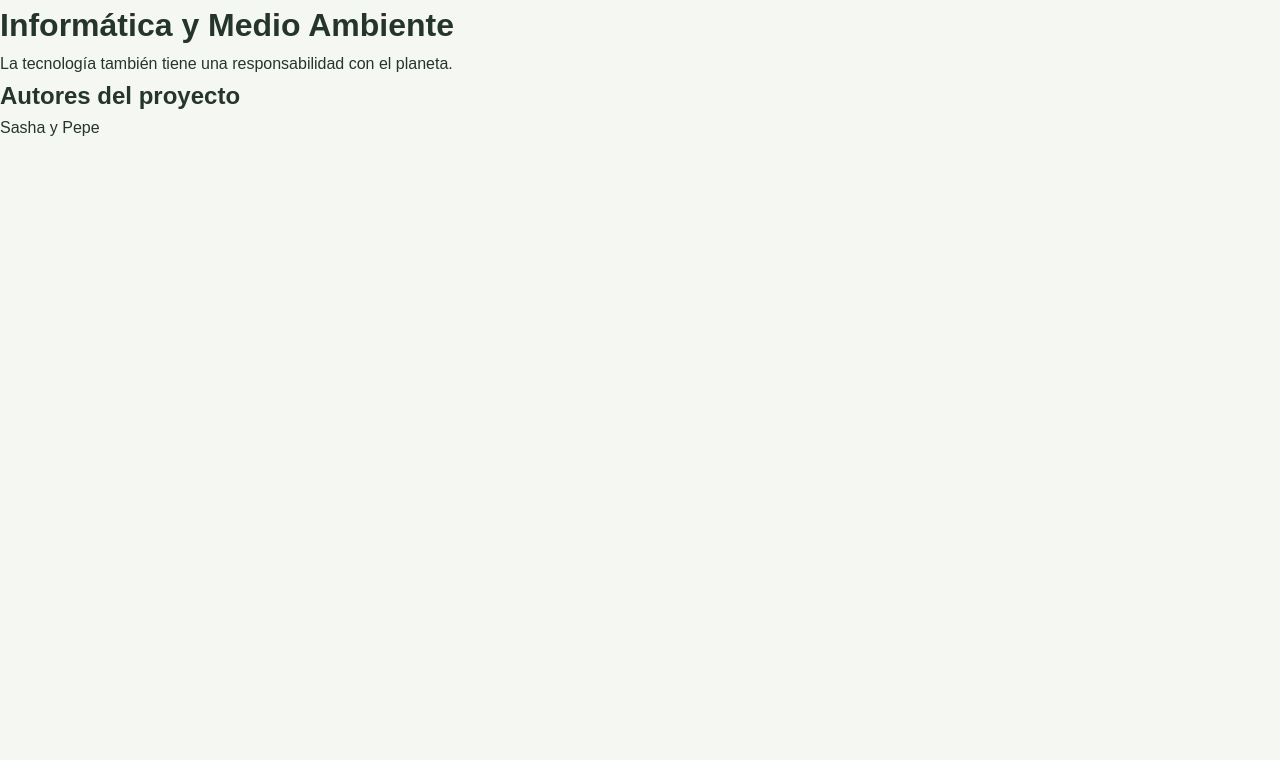
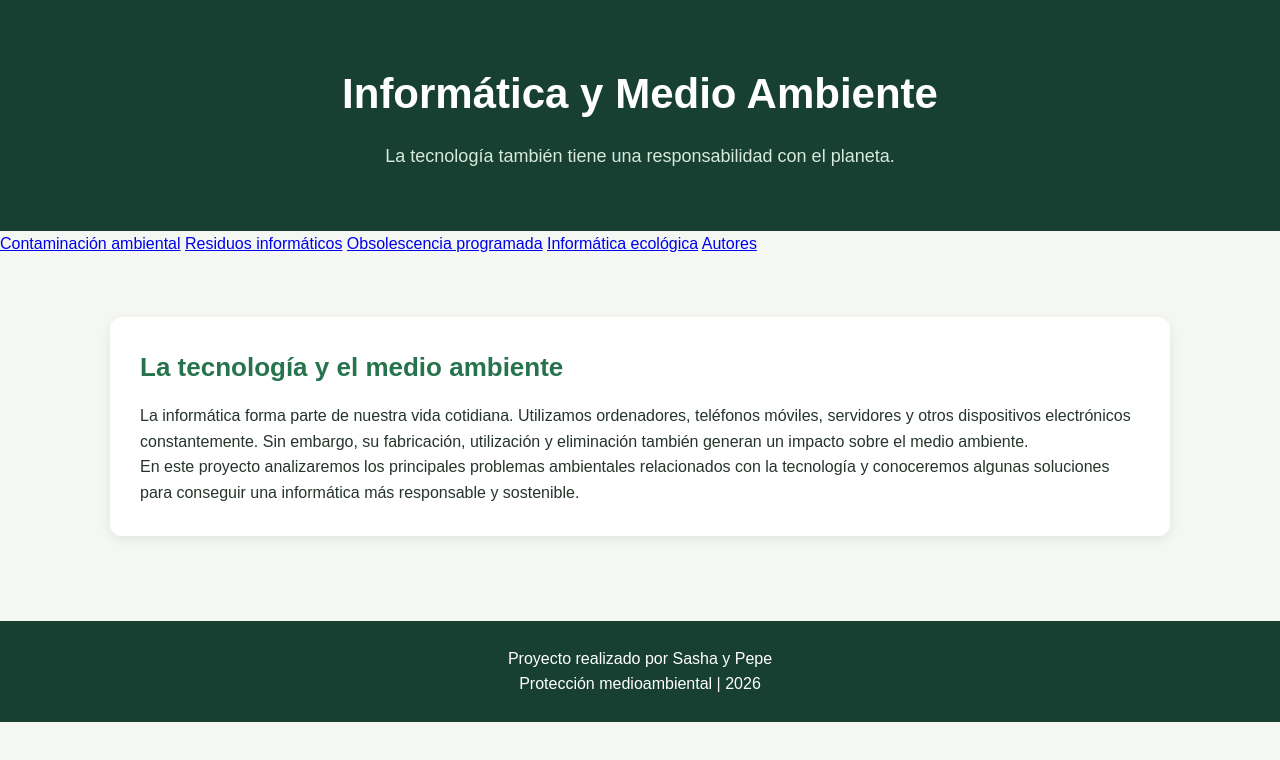
Before and after one commit to sashagarchi13-ux/informatica-ambiental, a plain HTML site: page index.html in a window 1280 px wide. Drawn offline with Linux system fonts and the light colour scheme.

Commit message:
Crear portada y menú de navegación

```diff
--- a/index.html
+++ b/index.html
@@ -10,12 +10,46 @@
 
 <body>
 
-    <h1>Informática y Medio Ambiente</h1>
+    <header>
+        <h1>Informática y Medio Ambiente</h1>
+        <p>La tecnología también tiene una responsabilidad con el planeta.</p>
+    </header>
 
-    <p>La tecnología también tiene una responsabilidad con el planeta.</p>
+    <nav>
+        <a href="#contaminacion">Contaminación ambiental</a>
+        <a href="#residuos">Residuos informáticos</a>
+        <a href="#obsolescencia">Obsolescencia programada</a>
+        <a href="#informatica">Informática ecológica</a>
+        <a href="#autores">Autores</a>
+    </nav>
 
-    <h2>Autores del proyecto</h2>
-    <p>Sasha y Pepe</p>
+    <main>
+
+        <section id="introduccion">
+            <h2>La tecnología y el medio ambiente</h2>
+
+            <p>
+                La informática forma parte de nuestra vida cotidiana.
+                Utilizamos ordenadores, teléfonos móviles, servidores y
+                otros dispositivos electrónicos constantemente. Sin embargo,
+                su fabricación, utilización y eliminación también generan
+                un impacto sobre el medio ambiente.
+            </p>
+
+            <p>
+                En este proyecto analizaremos los principales problemas
+                ambientales relacionados con la tecnología y conoceremos
+                algunas soluciones para conseguir una informática más
+                responsable y sostenible.
+            </p>
+        </section>
+
+    </main>
+
+    <footer id="autores">
+        <p>Proyecto realizado por Sasha y Pepe</p>
+        <p>Protección medioambiental | 2026</p>
+    </footer>
 
 </body>
 </html>
```
